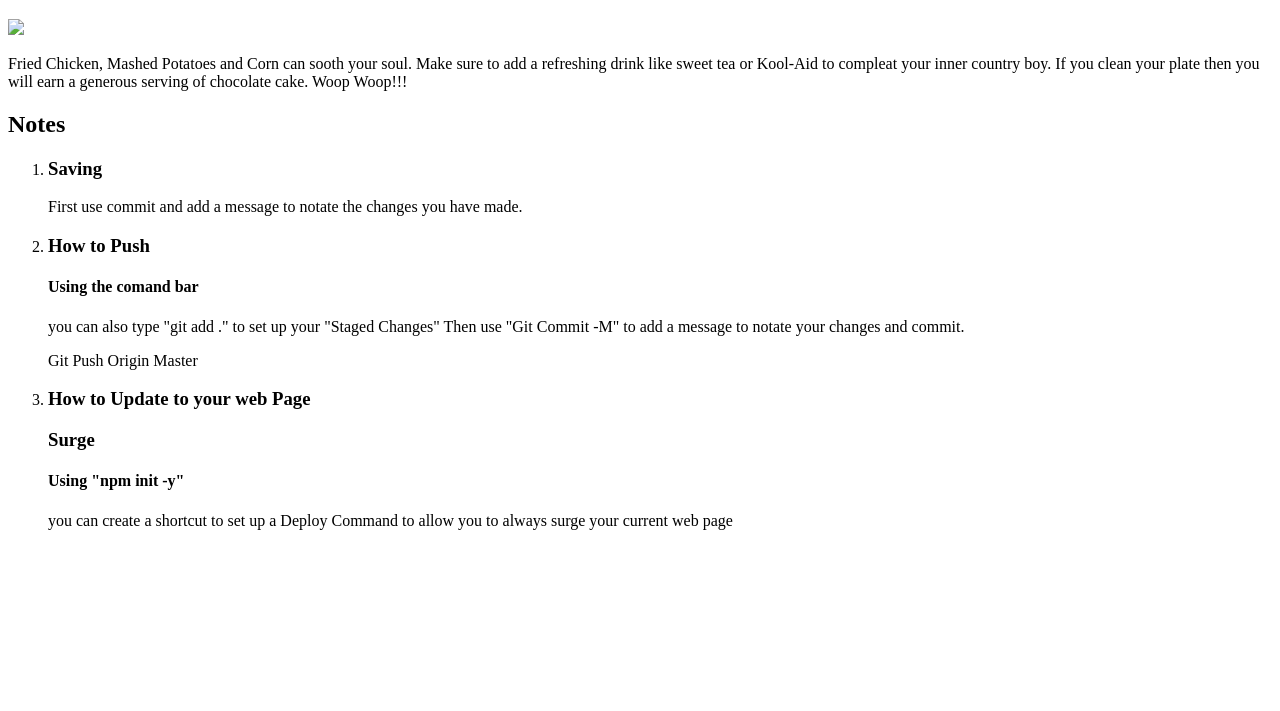
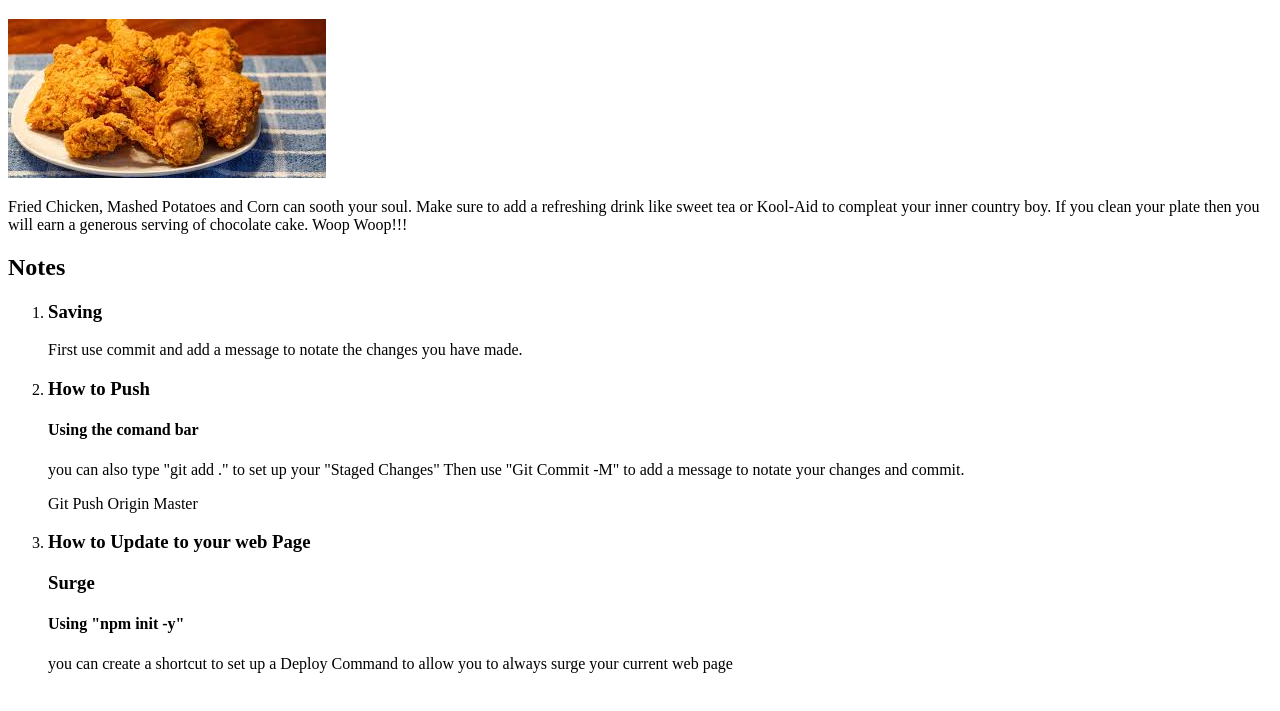
Before and after one commit to jcphoenix/Fried_Chicken, a website: page index.html in a window 1280 px wide. Shown: the part 61-772 px from the top of the page. Drawn offline with Linux system fonts and the light colour scheme.

Commit message:
Chicken Pic

```diff
--- a/index.html
+++ b/index.html
@@ -10,7 +10,7 @@
 
 <body>
     <h1>Dinner is the best!</h1>
-    <img src="Fried Chicken.jpeg"/>
+    <img src="./Fried Chicken .jpeg"/>
     <p>Fried Chicken, Mashed Potatoes and Corn can sooth your soul.
         Make sure to add a refreshing drink like sweet tea or Kool-Aid to compleat your inner country boy.
         If you clean your plate then you will earn a generous serving of chocolate cake. Woop Woop!!!</p>
```
